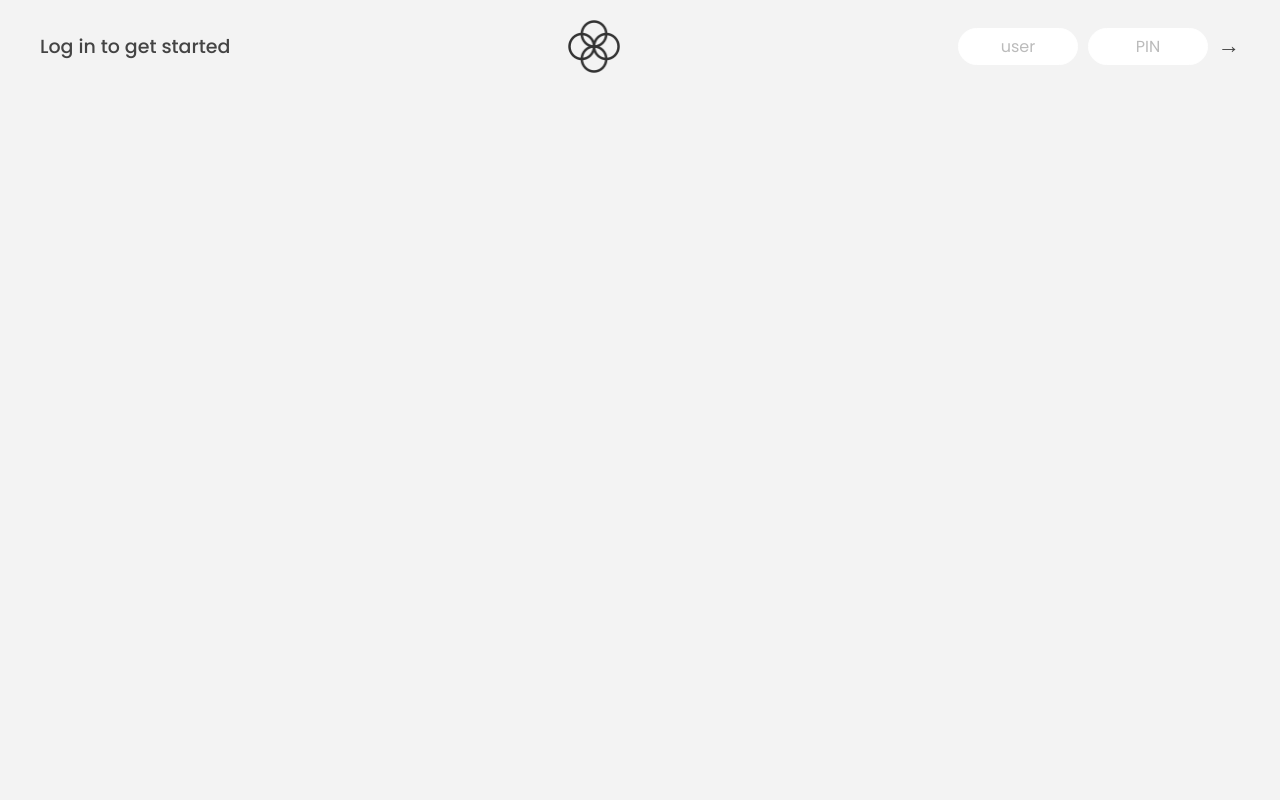
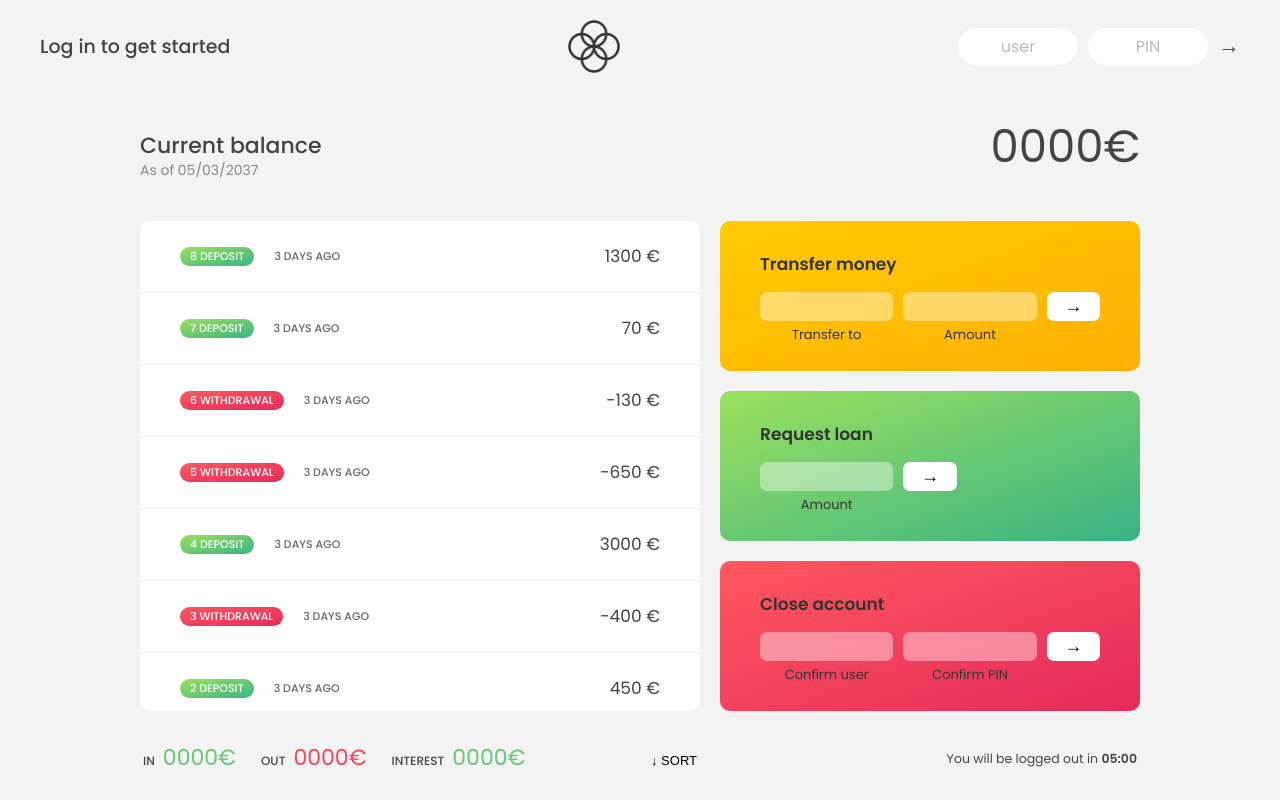
Before and after one commit to yousuffff/bankist-app, a plain HTML site: page index.html in a window 1280 px wide. Drawn offline with Linux system fonts and the light colour scheme.

Commit message:
update code

```diff
--- a/script.js
+++ b/script.js
@@ -61,6 +61,23 @@ const inputLoanAmount = document.querySelector('.form__input--loan-amount');
 const inputCloseUsername = document.querySelector('.form__input--user');
 const inputClosePin = document.querySelector('.form__input--pin');
 
+
+const displayMovements = function (movements) {
+  containerMovements.innerHTML = '';
+
+  movements.forEach(function (mov, i) {
+    const type = mov > 0 ? 'deposit' : 'withdrawal';
+
+    const html = `<div class="movements__row">
+    <div class="movements__type movements__type--${type}">${i + 1} ${type}</div>
+    <div class="movements__date">3 days ago</div>
+    <div class="movements__value">${mov} €</div>
+  </div>`;
+    containerMovements.insertAdjacentHTML('afterbegin', html);
+  })
+
+}
+displayMovements(account1.movements);
 /////////////////////////////////////////////////
 /////////////////////////////////////////////////
 // LECTURES
@@ -121,7 +138,7 @@ for(const [i,move] of movements.entries()){         // we can get index of move
  */
 
 
- // forEach method on map
+// forEach method on map
 /*
  const currencies = new Map([
   ['USD', 'United States dollar'],
@@ -143,3 +160,45 @@ currenciesUniques.forEach(function(currency, index,map){
   console.log(`${currency} : ${index}`); // showing same value bcoz set dont have key or index
 });
 */
+///////////////////////////////////////
+// Coding Challenge #1
+
+/*
+Julia and Kate are doing a study on dogs. So each of them asked 5 dog owners about their dog's age, and stored the data into an array (one array for each). For now, they are just interested in knowing whether a dog is an adult or a puppy. A dog is an adult if it is at least 3 years old, and it's a puppy if it's less than 3 years old.
+
+Create a function 'checkDogs', which accepts 2 arrays of dog's ages ('dogsJulia' and 'dogsKate'), and does the following things:
+
+1. Julia found out that the owners of the FIRST and the LAST TWO dogs actually have cats, not dogs! So create a shallow copy of Julia's array, and remove the cat ages from that copied array (because it's a bad practice to mutate function parameters)
+2. Create an array with both Julia's (corrected) and Kate's data
+3. For each remaining dog, log to the console whether it's an adult ("Dog number 1 is an adult, and is 5 years old") or a puppy ("Dog number 2 is still a puppy 🐶")
+4. Run the function for both test datasets
+
+HINT: Use tools from all lectures in this section so far 😉
+
+TEST DATA 1: Julia's data [3, 5, 2, 12, 7], Kate's data [4, 1, 15, 8, 3]
+TEST DATA 2: Julia's data [9, 16, 6, 8, 3], Kate's data [10, 5, 6, 1, 4]
+
+GOOD LUCK 😀
+*/
+/*
+let Julia =  [3, 5, 2, 12, 7];
+let JuliaCorrect = Julia.slice();
+JuliaCorrect.splice(0,1);
+JuliaCorrect.splice(-2);
+
+let kate = [4, 1, 15, 8, 3];
+console.log(JuliaCorrect);
+
+const Dogs =[...JuliaCorrect,...kate]
+
+const chheckDog = function(arr){
+  arr.forEach((dog, i)=>{
+    if(dog >= 3){
+      console.log(`Dog number ${i + 1} is an adult, and is ${dog} years old`);
+    }
+    else{
+      console.log(`Dog number ${i + 1} is still a puppy 🐶`);
+    }
+  })
+}
+chheckDog(Dogs);*/
--- a/style.css
+++ b/style.css
@@ -94,7 +94,7 @@ nav {
   gap: 2rem;
 
   /* NOTE This creates the fade in/out anumation */
-  opacity: 0;
+  /* opacity: 0; */
   transition: all 1s;
 }
 
```
Also changed, not shown: index.html (+7 -20 lines).
